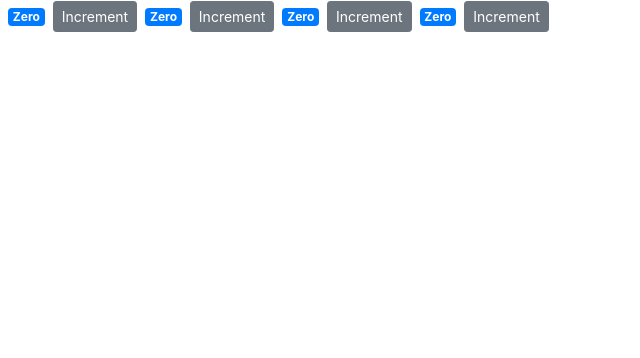
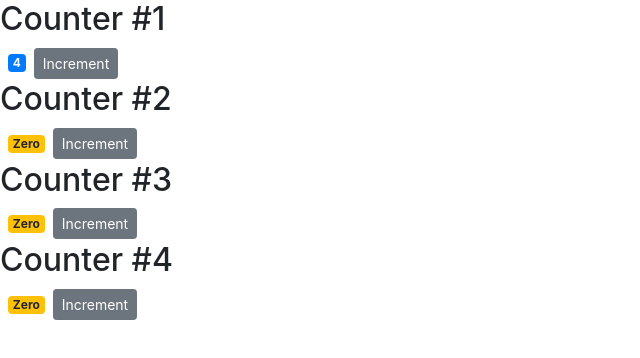
Before and after one commit to Ntare22/reactjs, a React (Create React App) app: page / in a window 1280 px wide. Shown: the top 358 px of the page, without its empty margins (0-640 px from the left). Built offline with nearby package versions, Linux system fonts and the light colour scheme.

Commit message:
learned about how to pass data accross components

```diff
--- a/src/components/counter.jsx
+++ b/src/components/counter.jsx
@@ -16,7 +16,8 @@ class Counter extends Component {
 
   render() {
     return (
-      <React.Fragment>
+      <div>
+        {this.props.children}
         <span className={this.getBadgeClasses()}>{this.formatCount()}</span>
         <button
           onClick={this.handleIncrement}
@@ -24,13 +25,13 @@ class Counter extends Component {
         >
           Increment
         </button>
-      </React.Fragment>
+      </div>
     );
   }
 
   getBadgeClasses() {
     let classes = "badge m-2 badge-";
-    classes += this.state.count === 0 ? "warning" : "primary";
+    classes += this.state.value === 0 ? "warning" : "primary";
     return classes;
   }
 
--- a/src/components/counters.jsx
+++ b/src/components/counters.jsx
@@ -3,18 +3,20 @@ import Counter from "./counter";
 class Counters extends Component {
   state = {
     counters: [
-      { id: 1, value: 0},
+      { id: 1, value: 4},
       { id: 2, value: 0},
       { id: 3, value: 0},
       { id: 4, value: 0},
     ]
   };
   render() {
-
     return (
       <div>
-        { this.state.counters.map(counter =>
-        <Counter key={counter.id} value={counter.value}/>)}
+        { this.state.counters.map(counter => (
+        <Counter key={counter.id} value={counter.value}>
+          <h2>Counter #{counter.id}</h2>
+        </Counter>
+        ))}
       </div>
     );
   }
```
